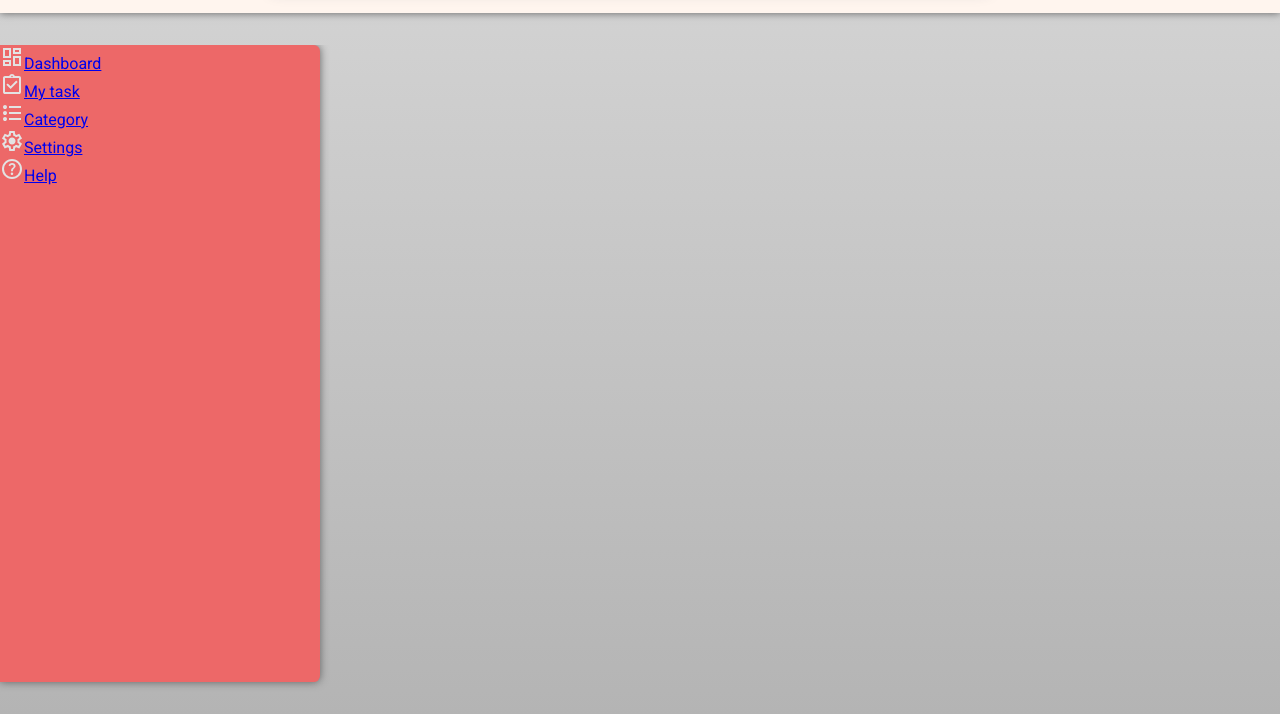
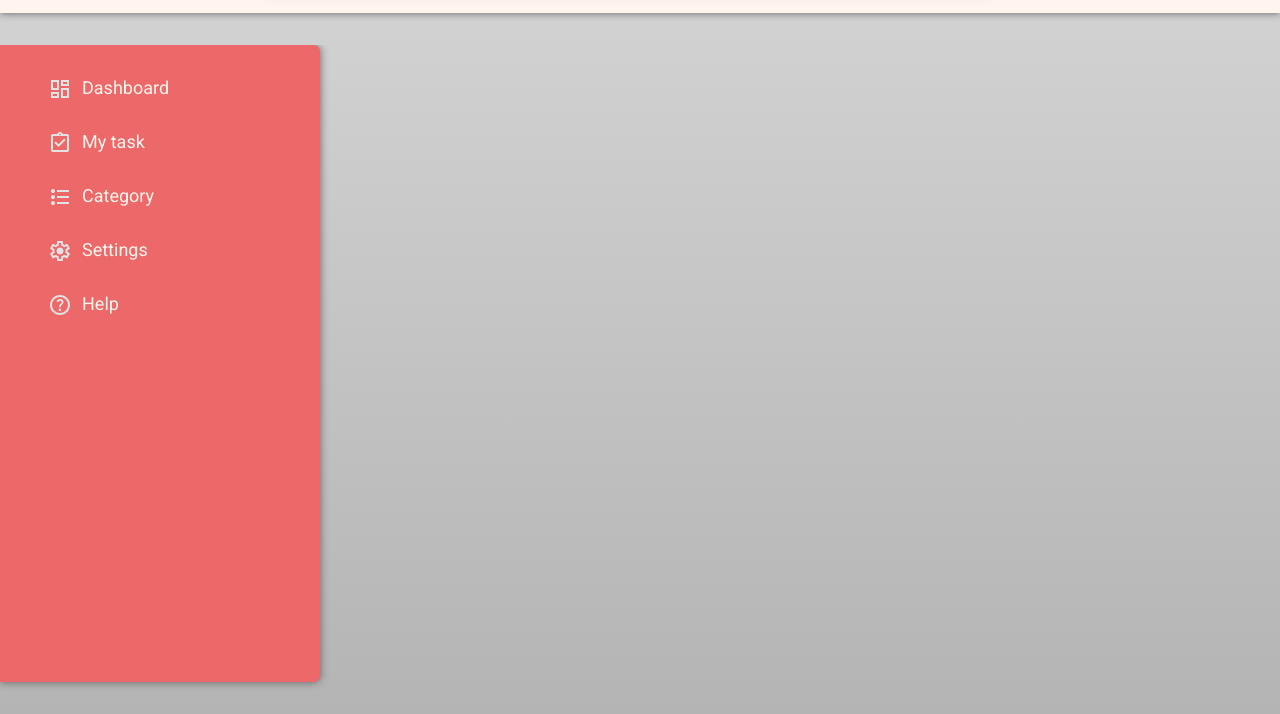
Before and after one commit to Solynixx/To-DoList, a plain HTML site: page index.html in a window 1280 px wide. Shown: the part 86-800 px from the top of the page. Drawn offline with Linux system fonts and the light colour scheme.

Commit message:
Adjust sidebar menu spacing and link styles
Update sidebar layout and link styling: add padding to .sidebar-menu and switch it to a vertical flex column with gaps; change selector from .sidebar-menu li to .sidebar-menu li a and make links display:flex with spacing for icon+text, remove underline, set font size and fit-content width. Also include a small whitespace fix in index.html (empty line in .sidebar-right).

```diff
--- a/style.css
+++ b/style.css
@@ -149,13 +149,22 @@ html, body {
 
 .sidebar-menu{
     list-style-type: none;
-    padding: 0;
+    padding: 2rem 3rem;
     margin: 0;
+    display: flex;
+    flex-direction: column;
+    gap: 30px;
 }
 
-.sidebar-menu li{
+.sidebar-menu li a{
+    display: flex;
+    gap: 10px;
     color: #fff5ee;
+    text-decoration: none;
+    font-size: 18px;
     cursor: pointer;
+    width: fit-content;
+    vertical-align: center;
 }
 
 .dashboard-icon{
```
Also changed, not shown: index.html (+1 -0 lines).
